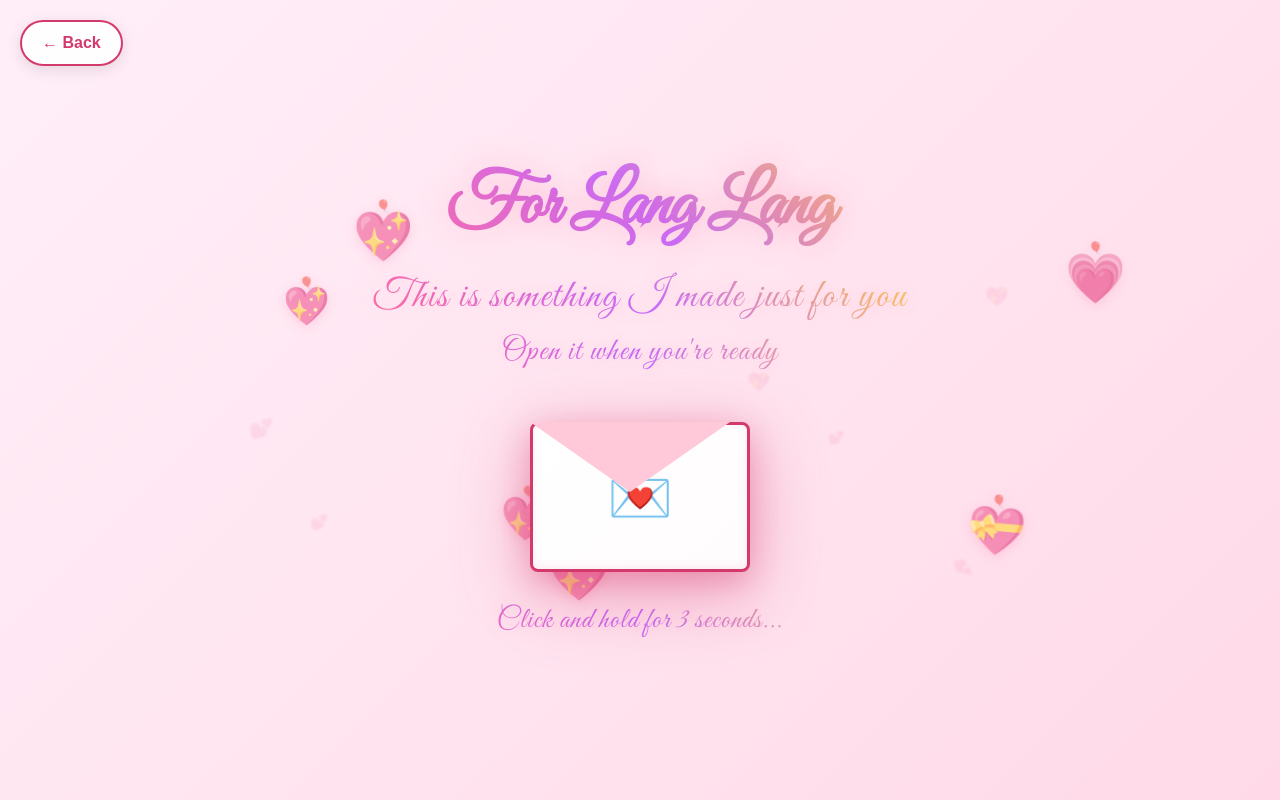
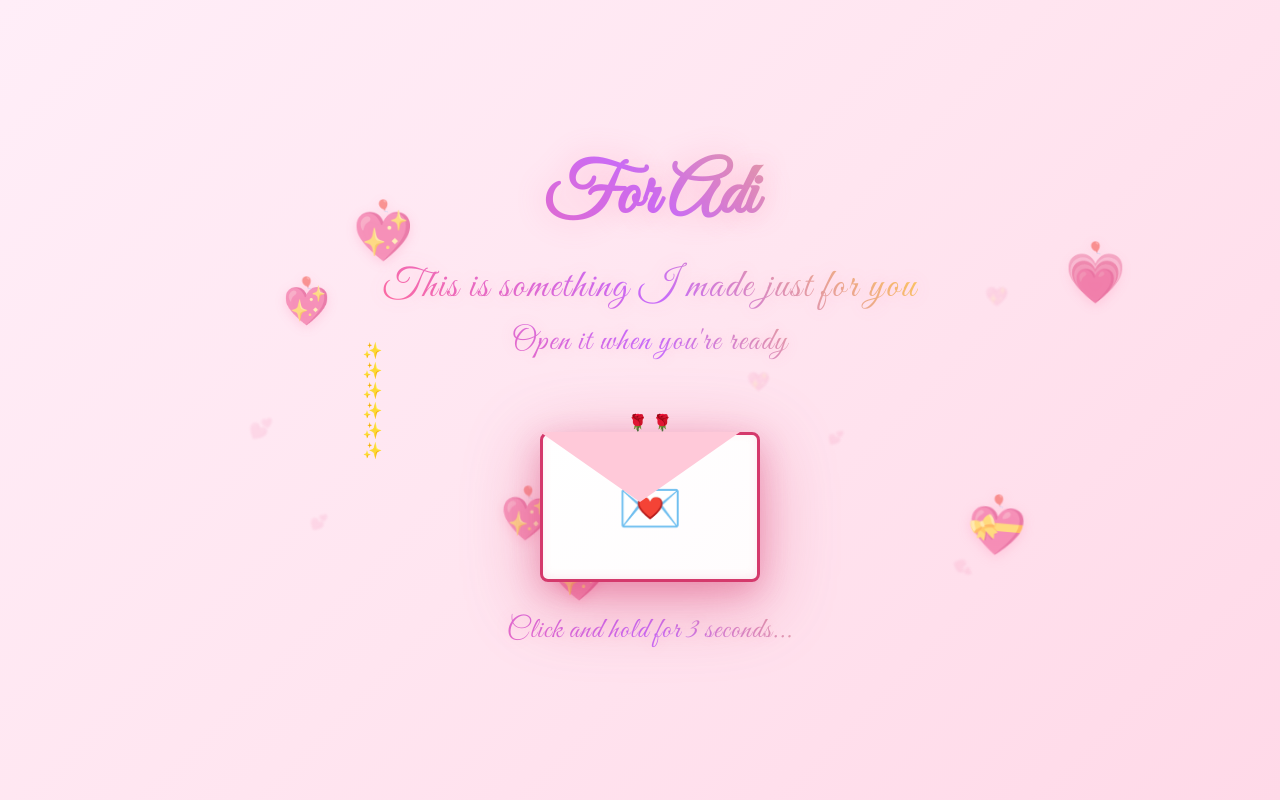
Before and after one commit to HutaoMeowMeow/Valentines, a plain HTML site: page index.html in a window 1280 px wide. Drawn offline with Linux system fonts and the light colour scheme.

Commit message:
Update index.html

```diff
--- a/index.html
+++ b/index.html
@@ -6,7 +6,7 @@
     <meta name="mobile-web-app-capable" content="yes">
     <meta name="apple-mobile-web-app-capable" content="yes">
     <meta name="apple-mobile-web-app-status-bar-style" content="black-translucent">
-    <title>For Lang Lang — Open When Your Ready</title>
+    <title>For My Adi — Open When Your Ready</title>
     <link rel="preconnect" href="https://fonts.googleapis.com">
     <link rel="preconnect" href="https://fonts.gstatic.com" crossorigin>
     <link href="https://fonts.googleapis.com/css2?family=Inter:wght@400;500;600;700;800&family=Great+Vibes&family=Pacifico&family=Sacramento&display=swap" rel="stylesheet">
@@ -16,22 +16,36 @@
     <!-- Floating hearts background -->
     <div class="hearts-container" id="heartsContainer"></div>
 
-    <!-- Navigation Controls -->
-    <div class="nav-controls">
-        <button class="control-btn back-btn" onclick="goBack()" title="Go Back">← Back</button>
-    </div>
-
     <!-- Landing Page -->
     <section class="landing-page active" id="landingPage">
         <!-- Floating hearts behind text -->
         <div class="text-hearts-container" id="textHeartsContainer"></div>
 
+        <!-- Floating flowers like bubbles -->
+        <div class="floating-flowers-container" id="floatingFlowersContainer"></div>
+
+        <!-- Romantic sparkles -->
+        <div class="sparkles-container">
+            <div class="sparkle sparkle-1">✨</div>
+            <div class="sparkle sparkle-2">✨</div>
+            <div class="sparkle sparkle-3">✨</div>
+            <div class="sparkle sparkle-4">✨</div>
+            <div class="sparkle sparkle-5">✨</div>
+            <div class="sparkle sparkle-6">✨</div>
+        </div>
+
         <div class="content">
-            <h1 class="fade-in">For Lang Lang</h1>
+            <h1 class="fade-in">For Adi</h1>
             <p class="subtitle fade-in-delay">This is something I made just for you</p>
             <p class="instruction fade-in-delay-2">Open it when you're ready</p>
 
             <div class="envelope-container">
+                <!-- Decorative rose elements around envelope -->
+                <div class="envelope-roses">
+                    <span class="rose rose-top-left">🌹</span>
+                    <span class="rose rose-top-right">🌹</span>
+                </div>
+
                 <div class="envelope" id="envelope">
                     <div class="envelope-flap"></div>
                     <div class="envelope-body">
@@ -50,11 +64,13 @@
 
         <div class="letter-content">
             <div class="letter-paper">
-                <h2 class="handwritten">My Dearest Lang Lang,</h2>
+                <h2 class="handwritten">My Dearest Adi,</h2>
                 <p class="handwritten-text">
-                    Lang Lang I just want you to know how much you mean to me. Having you in my life feels like the best thing that ever happened to me.
+                    Lang Lang I just want you to know how much you mean to me.
+                    Having you in my life feels like the best thing that ever happened to me.
                     I’m really grateful for your love, your time, and the way you care about me.
                 </p>
+
                 <p class="handwritten-text">
                     I Love As Always Lang Lang
                 </p>
```
